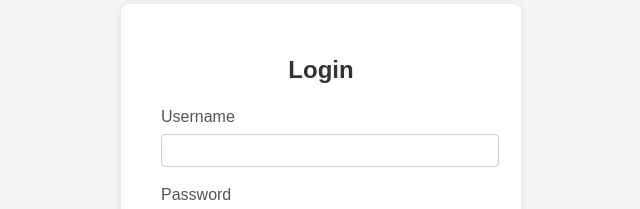
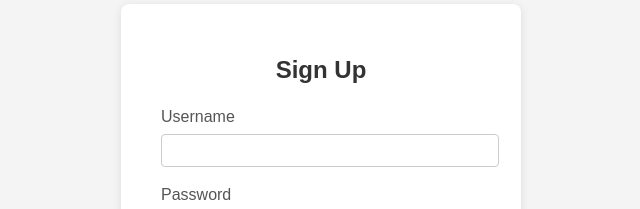
Before and after one commit to praveerjoshi532/Deploy, a plain HTML site: page index.html in a window 1280 px wide. Shown: the part 239-448 px from the top of the page, 319-959 px from the left. Drawn offline with Linux system fonts and the light colour scheme.

Commit message:
Change Header

```diff
--- a/index.html
+++ b/index.html
@@ -55,7 +55,7 @@
 </head>
 <body>
     <form class="login-container">
-        <h2>Login</h2>
+        <h2>Sign Up</h2>
         <label for="username">Username</label>
         <input type="text" id="username" name="username" required autocomplete="username">
         <label for="password">Password</label>
```
